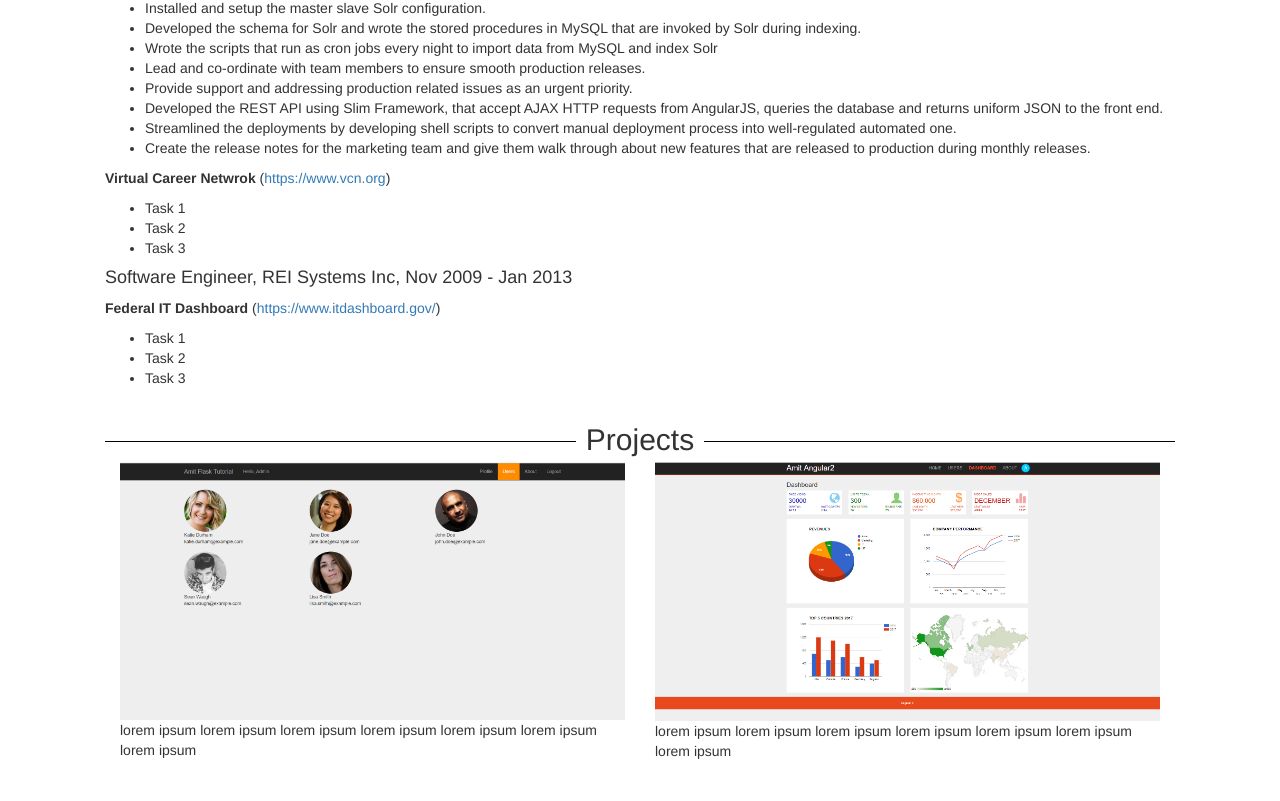
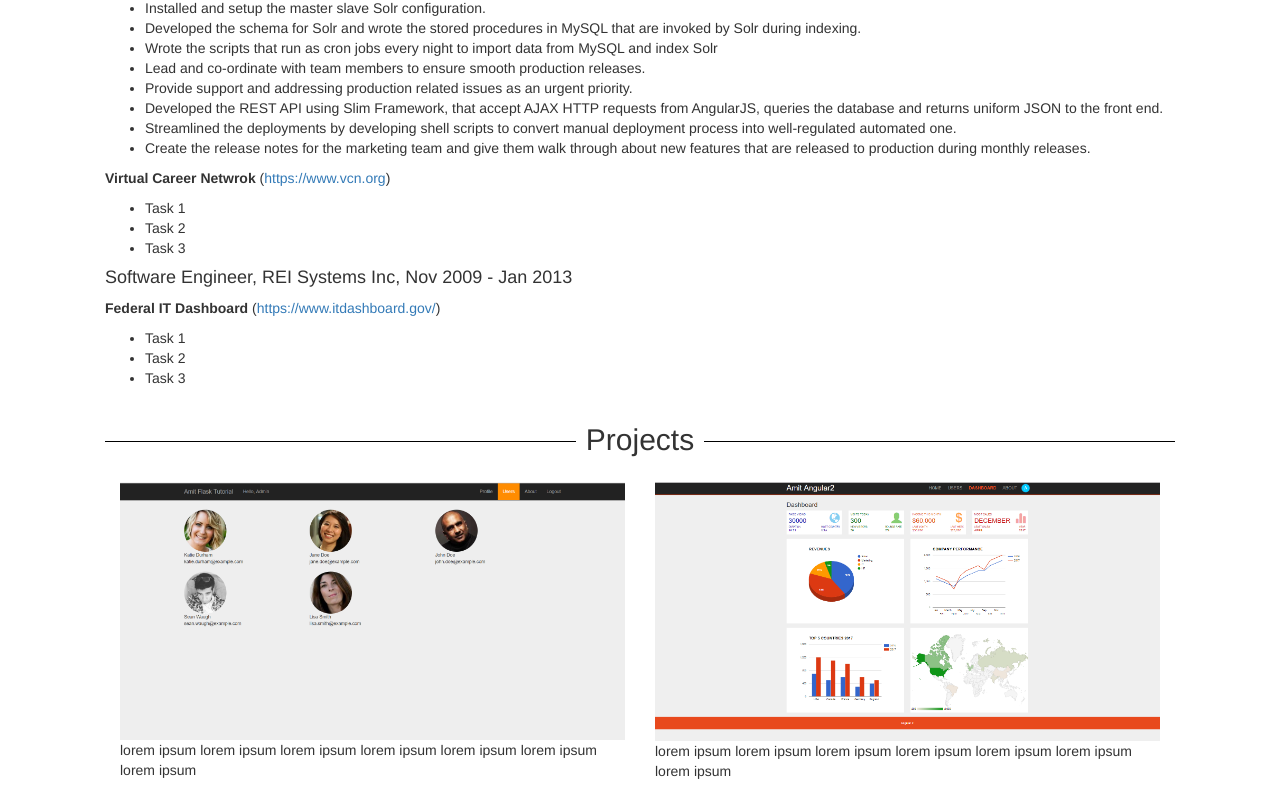
Before and after one commit to ahdeshmukh/portfolio, an Angular app: page / in a window 1280 px wide. Shown: the part 1269-2070 px from the top of the page. Before the commit the page ends 2030 px from the top, so only its background shows below. Built offline with nearby package versions, Linux system fonts and the light colour scheme; what ng2-scroll-to would draw is missing.

Commit message:
adding padding top bottom for project images

```diff
--- a/src/app/app.component.html
+++ b/src/app/app.component.html
@@ -169,13 +169,13 @@
 <div id="projects" class="container">
   <div class="row my-sections">
     <h2 class="my-section-title"><span>Projects</span></h2>
-    <div class="col-md-6">
+    <div class="col-md-6 padding-top-bottom-20">
       <a href="http://flask-deshmukh-ah.herokuapp.com" target="_blank">
           <img class="img-responsive" src="{{flask_image}}" />
       </a>
       <div>lorem ipsum lorem ipsum lorem ipsum lorem ipsum lorem ipsum lorem ipsum lorem ipsum </div>
     </div>
-    <div class="col-md-6">
+    <div class="col-md-6 padding-top-bottom-20">
       <a href="https://angular2cli-f651c.firebaseapp.com/home" target="_blank">
         <img class="img-responsive" src="{{angular2_cli}}" />
       </a>
```
